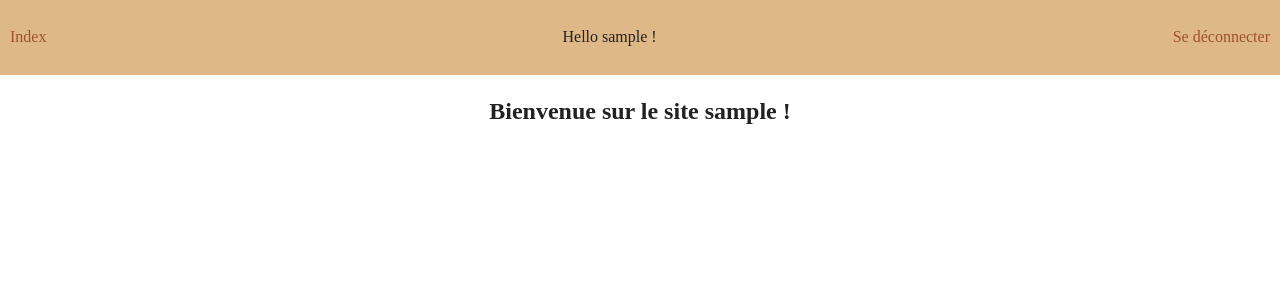
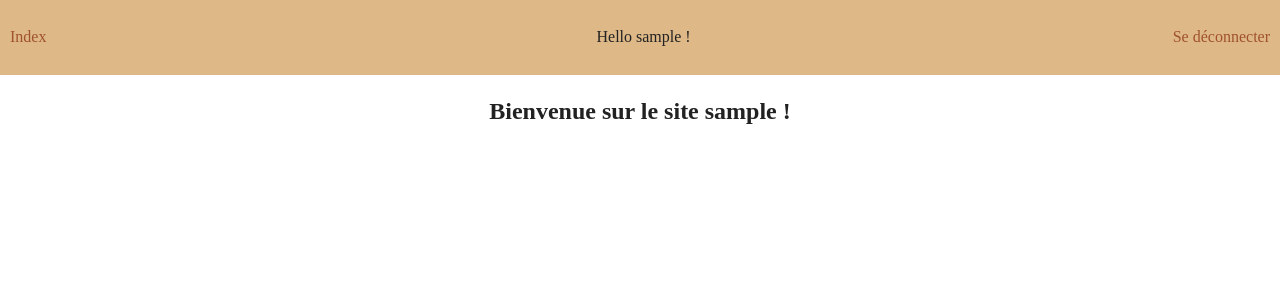
Before and after one commit to julebbb/Tp_space_member, a PHP site: page / in a window 1280 px wide. Shown: the top 300 px of the page. Run offline with PHP 8.4, Linux system fonts and the light colour scheme; the visitor is signed in with stand-in values (Sample User, id 1).

Commit message:
center header

```diff
--- a/controller/index_control.php
+++ b/controller/index_control.php
@@ -2,14 +2,7 @@
 
 session_start();
 
-if (isset($_COOKIE['pseudo']) AND isset($_COOKIE['id'])) {
-  require('model/model_index.php');
-  connect_on($_COOKIE['pseudo']);
-
-  $_SESSION['id'] = $_COOKIE['id'];
-  $_SESSION['pseudo'] = $_COOKIE['pseudo'];
-
-} else if (!isset($_SESSION["pseudo"]) AND !isset($_SESSION["id"])) {
+if (!isset($_SESSION["pseudo"]) AND !isset($_SESSION["id"])) {
   header('Location: index.php?action=connexion');
 }
 
--- a/public/css/main.css
+++ b/public/css/main.css
@@ -127,11 +127,18 @@ form {
 a {
   color: sienna;
   text-decoration: none;
+  z-index: 1;
 }
 
 input {
   padding: 5px;
   margin: 5px;
+}
+
+header p {
+  position: absolute;
+  margin: auto;
+  width: 99%;
 }
 
 
```
